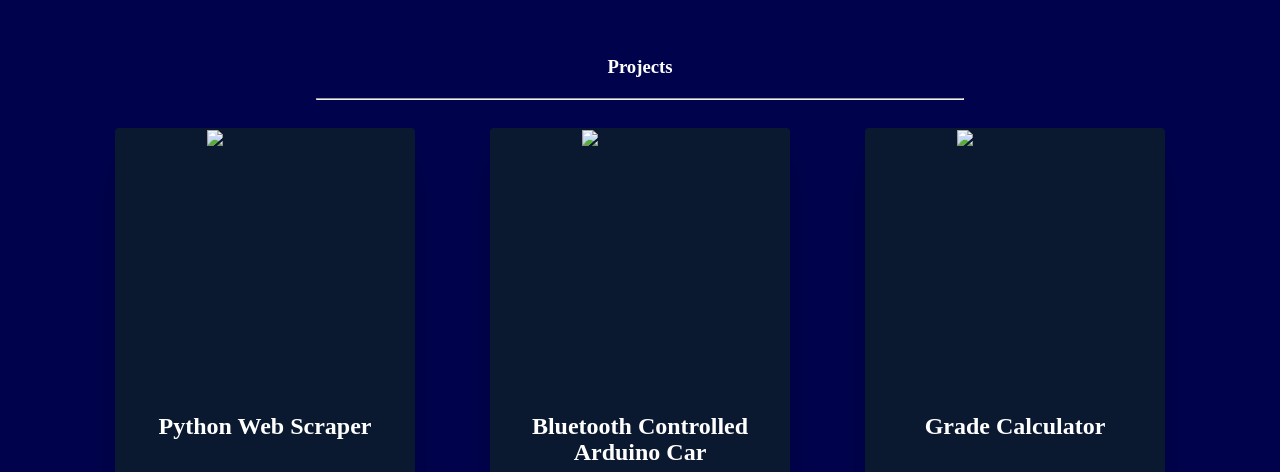
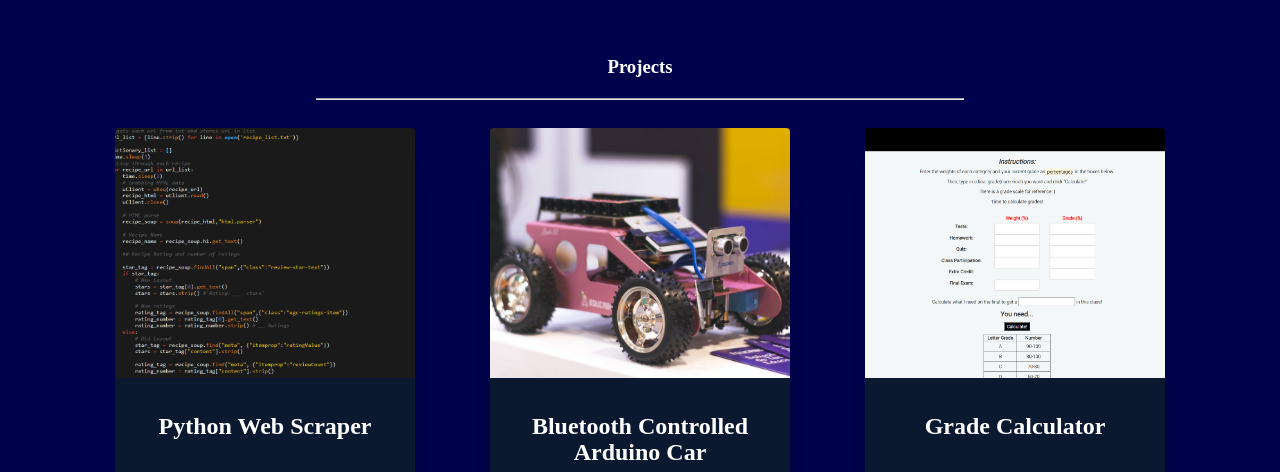
Before and after one commit to zson0123/zson0123.github.io, a plain HTML site: page index.html in a window 1280 px wide. Shown: the part 1585-2057 px from the top of the page. Drawn offline with Linux system fonts and the light colour scheme.

Commit message:
Add files via upload
created img folder and adjusted html accordingly

```diff
--- a/index.html
+++ b/index.html
@@ -59,7 +59,7 @@
             <div class="card-container">
                 <div class="card">
                     <div class="card-image">
-                            <img src="scrape.png">
+                            <img src="img/scrape.png">
                     </div>
                     <div class="card-content">
                         <div class="name">
@@ -78,7 +78,7 @@
 
                 <div class="card">
                     <div class="card-image">
-                        <img src="arduino.jpg">
+                        <img src="img/arduino.jpg">
                     </div>
                     <div class="card-content">
                         <div class="name">
@@ -97,7 +97,7 @@
 
                 <div class="card">
                     <div class="card-image">
-                        <img src="gradeCalc.png">
+                        <img src="img/gradeCalc.png">
                     </div>
                     <div class="card-content">
                         <div class="name">
```
Also changed, not shown: img/arduino.jpg (added), img/gradeCalc.png (added), img/scrape.png (added).
